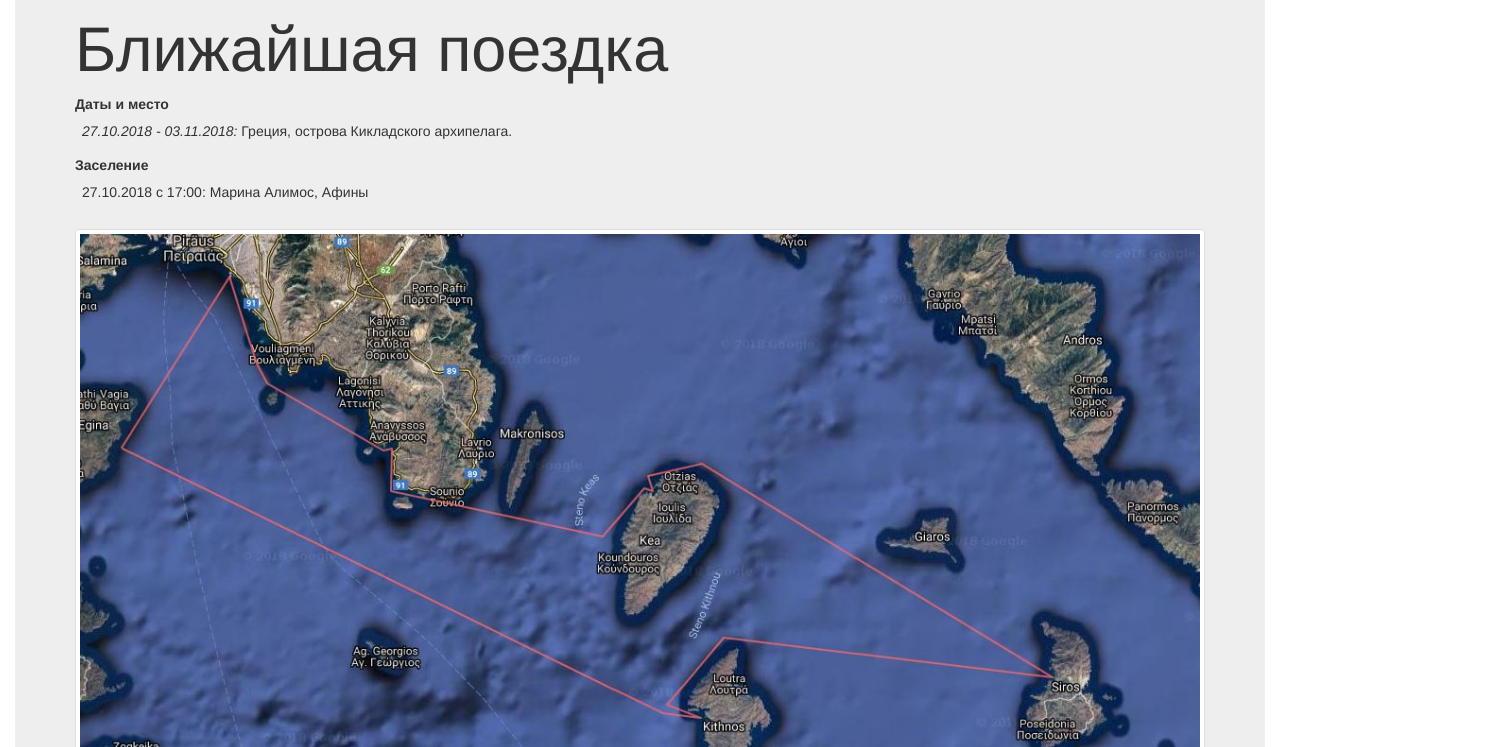
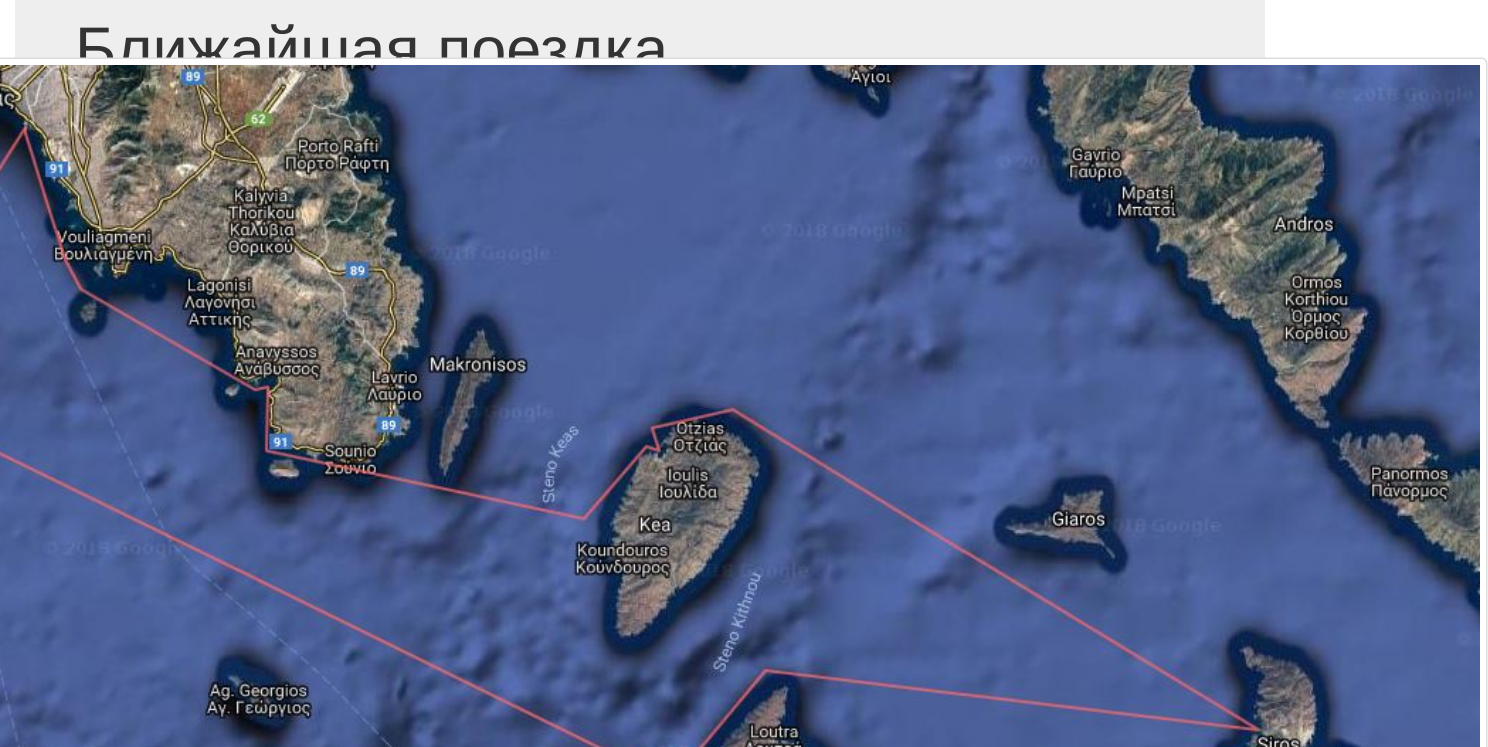
Before and after one commit to PeterMatthies/PeterMatthies.github.io, a plain HTML site: page upcomingtrip.html in a window 1280 px wide. In both pictures the pointer is over the element 640 px from the left and 625 px from the top of the page. Shown: the part 53-800 px from the top of the page, 1488 px wide, since content can reach past the window. Drawn offline with nearby package versions, Linux system fonts and the light colour scheme.

Commit message:
scaling on hover of the thumbnail

```diff
--- a/design_01.css
+++ b/design_01.css
@@ -6,3 +6,6 @@ dd {
     margin: 0.5em;
     padding: 0 0 0.5em 0;
 }
+#route_image:hover {
+    transform: scale(1.5);
+}
```
